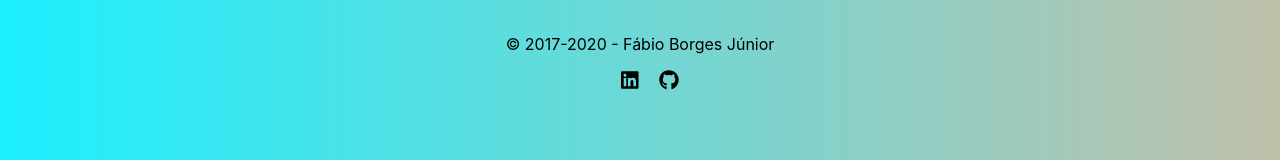
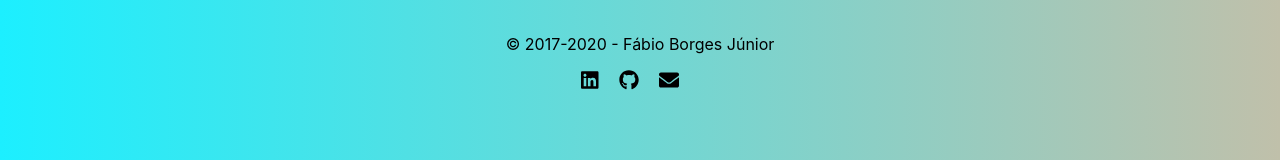
Before and after one commit to fabioborgesjr/fabioborgesjr.github.io, a React (Create React App) app: page / in a window 1280 px wide. Shown: the part 590-750 px from the top of the page. Built offline with nearby package versions, Linux system fonts and the light colour scheme.

Commit message:
footer email button and scroll fix

```diff
--- a/src/App.js
+++ b/src/App.js
@@ -1,4 +1,4 @@
-import React from "react";
+import React, { useEffect } from "react";
 import { BrowserRouter as Router, Switch, Route } from "react-router-dom";
 import Home from "./features/home/Home";
 import About from "./features/about/About";
@@ -8,12 +8,18 @@ import Header from "./features/header/Header";
 import Footer from "./features/footer/Footer";
 import { library } from '@fortawesome/fontawesome-svg-core'
 import { fab } from '@fortawesome/free-brands-svg-icons'
+import { fas } from '@fortawesome/free-solid-svg-icons'
 
 import "./App.scss";
 
 library.add(fab);
+library.add(fas);
 
 function App(props) {
+  useEffect(() => {
+    window.scrollTo(0, 1000);
+  }, []);
+
   return (
     <Router>
       <div className="App">
--- a/src/features/footer/Footer.js
+++ b/src/features/footer/Footer.js
@@ -20,6 +20,11 @@ export default function Footer() {
               <FontAwesomeIcon icon={["fab", "github"]} />
             </a>
           </li>
+          <li className="footer__list-item">
+            <a target="_blank" rel="noopener noreferrer" href="mailto:fabioborgesjr@protonmail.com">
+              <FontAwesomeIcon icon={["fas", "envelope"]} />
+            </a>
+          </li>
         </ul>
       </div>
     </footer>
--- a/src/features/footer/Footer.scss
+++ b/src/features/footer/Footer.scss
@@ -8,6 +8,7 @@
 .footer__list {
   list-style: none;
   display: flex;
+  padding-inline-start: 0;
 
   .footer__list-item {
     margin-right: 20px;
```
